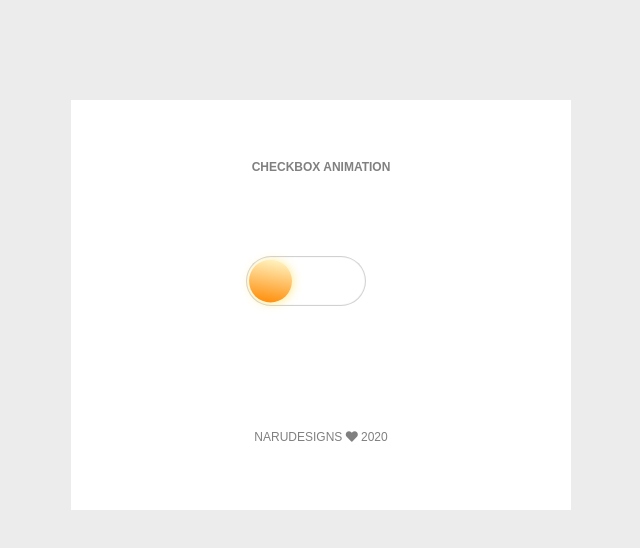
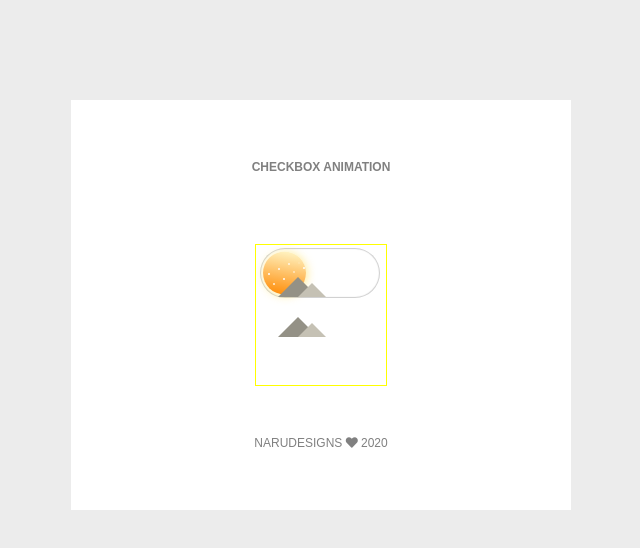
Before and after one commit to NARUDESIGNS/checkbox-animation, a plain HTML site: page index.html in a window 1280 px wide. Shown: the whole page, without its empty margins (319-959 px from the left). Drawn offline with Linux system fonts and the light colour scheme.

Commit message:
made night illustration

```diff
--- a/app.css
+++ b/app.css
@@ -1,3 +1,16 @@
+
+
+/*---------- animation begins here ----------*/
+.blinks {
+    animation: blinks 1.5s infinite ;
+    -webkit-animation: blinks 1.5s infinite ;
+}
+@keyframes blinks {
+    from {opacity: 0}
+    to {opacity: 1}
+}
+/*---------- animation ends here ----------*/
+
 
 body {
     background-color: rgb(236, 236, 236);
@@ -24,6 +37,14 @@ body {
     font-size: 12px;
 }
 
+.check-btn {
+    border: 1px solid yellow;
+    width: 130px;
+    height: auto;
+    margin: 70px auto;
+    margin-bottom: 15px;
+}
+
 .container input[type="checkbox"] {
     width: 120px;
     height: 50px;
@@ -45,7 +66,6 @@ body {
     box-shadow: inset 0 0 1px 1px rgba(0, 0, 0, 0.2);
     position: relative;
     -webkit-tap-highlight-color: transparent;
-    margin: 70px 35%;
 }
 
 .container input[type="checkbox"]::before {
@@ -85,6 +105,108 @@ body {
     box-shadow: -5px 1px 10px rgba(236, 234, 199, .2);
 }
 
+.night {
+    /* background-color: rgb(61, 61, 61); */
+    height: 40px;
+    width: 80px;
+    margin: 0 auto;
+    position: relative;
+    border-radius: 50px;
+    -webkit-border-radius: 50px;
+    -moz-border-radius: 50px;
+    -ms-border-radius: 50px;
+    -o-border-radius: 50px;
+    top: -46.6px;
+    left: -18px;
+}
+
+.hills, .hills2 {
+    border: 20px solid rgb(148, 145, 134);
+    border-top: transparent;
+    border-left-color: transparent;
+    border-right-color: transparent;
+    width: 0;
+    height: 0;
+    position: absolute;
+    left: 15px;
+    bottom: 1px;
+}
+.hills2 {
+    border-width: 14px;
+    border-color:  rgb(197, 193, 180);
+    border-top: transparent;
+    border-left-color: transparent;
+    border-right-color: transparent;
+    left: 35px;
+}
+
+.stars {
+    height: 2px;
+    width: 2px;
+    background-color: white;
+    border-radius: 50%;
+    -webkit-border-radius: 50%;
+    -moz-border-radius: 50%;
+    -ms-border-radius: 50%;
+    -o-border-radius: 50%;
+    position: absolute;
+}
+.stars:nth-child(1) {
+    left: 15px;
+    top: 10px;
+    animation-delay: 1s;
+}
+.stars:nth-child(2) {
+    left: 25px;
+    top: 5px;
+    animation-delay: 1.3s;
+}
+.stars:nth-child(3) {
+    left: 30px;
+    top: 13px;
+    animation-delay: 1.5s;
+}
+.stars:nth-child(4) {
+    left: 35px;
+    top: 4px;
+    animation-delay: 0.3s;
+}
+.stars:nth-child(5) {
+    left: 40px;
+    top: 9px;
+    animation-delay: 0.7s;
+}
+.stars:nth-child(6) {
+    left: 45px;
+    top: 21px;
+    animation-delay: 1.8s;
+}
+.stars:nth-child(7) {
+    left: 50px;
+    top: 12px;
+    animation-delay: 2s;
+}
+.stars:nth-child(8) {
+    left: 10px;
+    top: 25px;
+    animation-delay: 1.2s;
+}
+.stars:nth-child(9) {
+    left: 5px;
+    top: 15px;
+    animation-delay: 2.1s;
+}
+.stars:nth-child(10) {
+    left: 20px;
+    top: 20px;
+    animation-delay: 2.3s;
+}
+
+
+
+
+
+
 /* .container input[type="checkbox"]::after{
     content: "";
     display: block;
--- a/index.html
+++ b/index.html
@@ -11,14 +11,33 @@
     <div class="container">
         <p><strong>CHECKBOX ANIMATION</strong> </p>
 
-        <input type="checkbox" id="check">
+        <div class="check-btn">
+            <input type="checkbox" id="check">
 
-        <div class="night">
-            <div class="stars"></div>
-            <div class="stars"></div>
-            <div class="stars"></div>
-            <div class="stars"></div>
-            <div class="stars"></div>
+            <div class="night">
+                <div class="stars blinks"></div>
+                <div class="stars blinks"></div>
+                <div class="stars blinks"></div>
+                <div class="stars blinks"></div>
+                <div class="stars blinks"></div>
+                <div class="stars blinks"></div>
+                <div class="stars blinks"></div>
+                <div class="stars blinks"></div>
+                <div class="stars blinks"></div>
+                <div class="stars blinks"></div>
+
+                <div class="hills"></div>
+                <div class="hills2"></div>
+            </div>
+
+            <div class="night">
+                <div class="birds blinks"></div>
+                <div class="birds blinks"></div>
+                <div class="birds blinks"></div>
+
+                <div class="hills"></div>
+                <div class="hills2"></div>
+            </div>
         </div>
         <p>NARUDESIGNS <i class="fa fa-heart"></i> 2020</p>
     </div>
```
